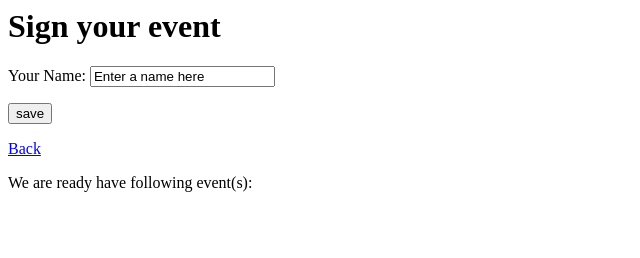
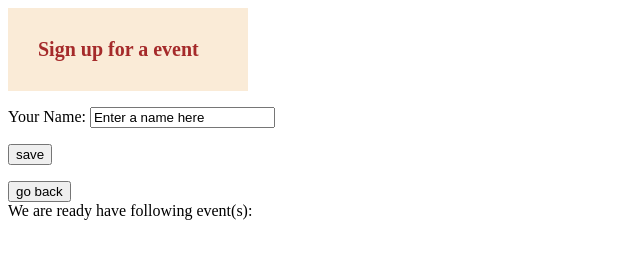
Before and after one commit to QMeier/project_1, a plain HTML site: page SignUp.html in a window 1280 px wide. Shown: the whole page, without its empty margins (0-640 px from the left). Drawn offline with Linux system fonts and the light colour scheme.

Commit message:
head line
Standarded format

```diff
--- a/SignUp.html
+++ b/SignUp.html
@@ -7,18 +7,16 @@
 	</head>
 	<body>
 		<div>
-			<h1>Sign your event</h1>
+			<h1 class = "centeredtext">Sign up for a event</h1>
 			<section>
 				<p>Your Name: <input type="text" id="name"></p>
-
-
 
 
 				<p><input type="button" id="button" value="save" onclick="display();"></p>
 				<!--
 					<a><input type="button"> href="index.html">Back</a>
 				-->
-				<p id="button"><a href="index.html">Back</a></p>
+				<a href="index.html"><button id="button">go back</button></a>
 			</section>
 			<section id ="Eventlist">
 			</section>
```
